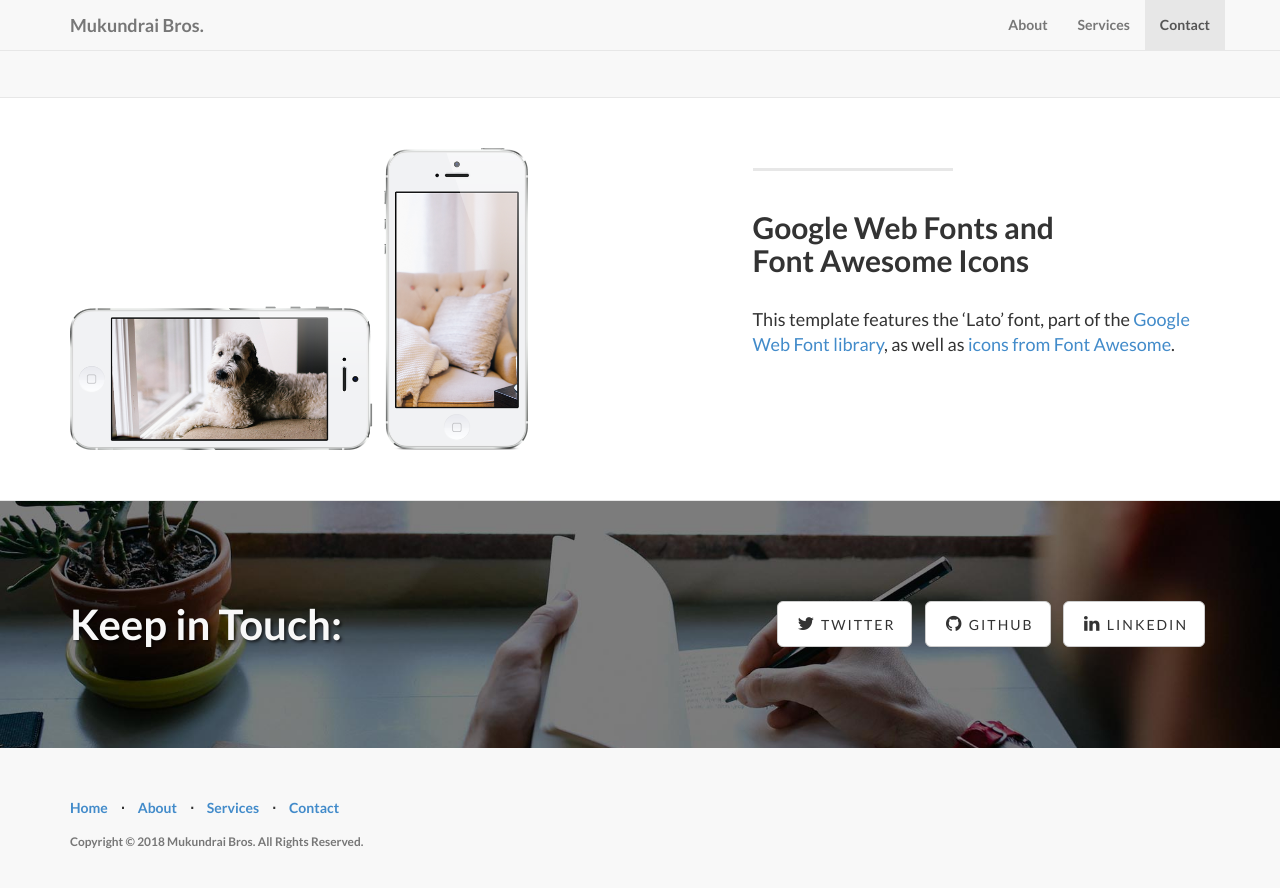
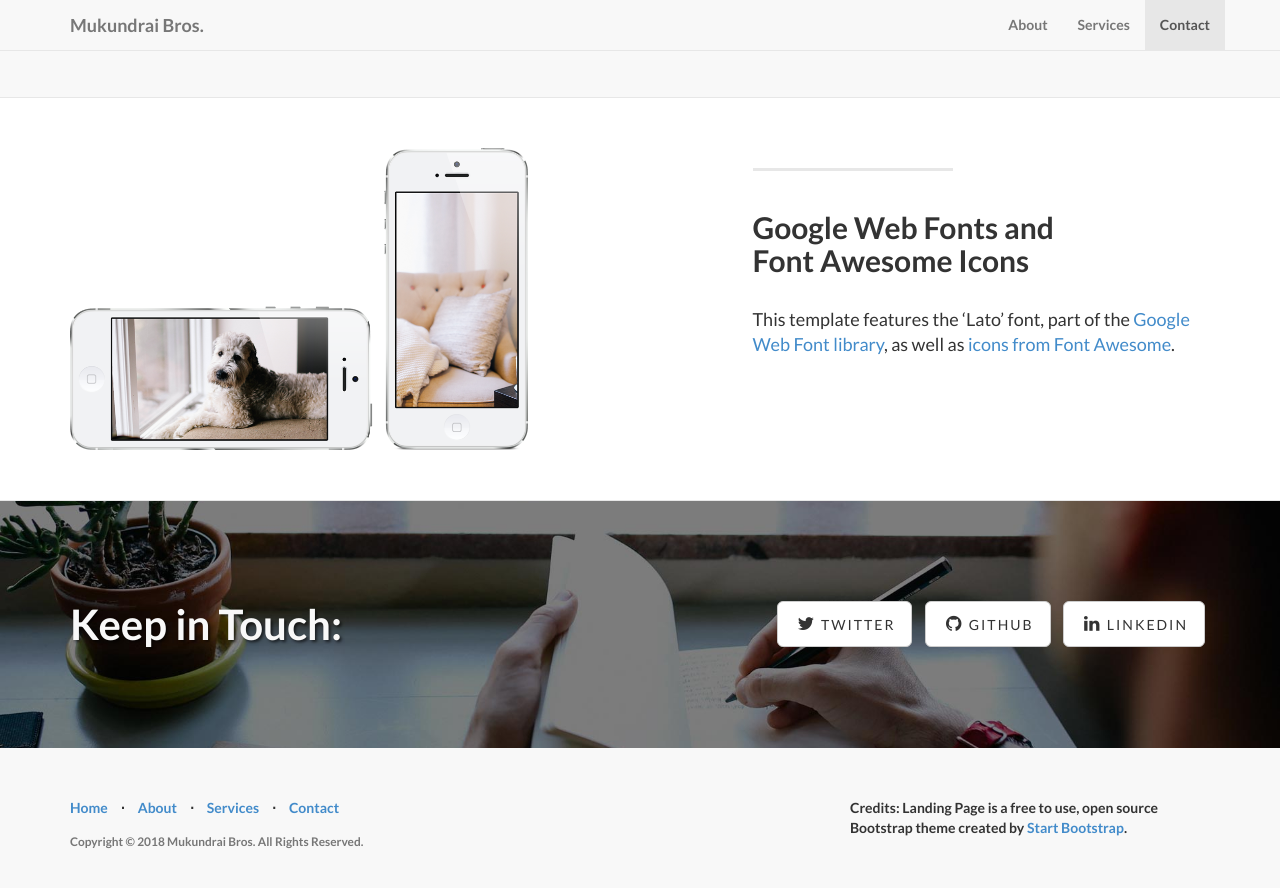
Before and after one commit to mukundraibros/mukundrai, a Jekyll site: the page built from index.html, in a window 1280 px wide and 900 px high, scrolled down 1902 px. Shown: the top 888 px of the window. Built offline with Jekyll 4.4.1, drawn with Linux system fonts in a browser that asks for light colours.

Commit message:
added credits

```diff
--- a/_config.yml
+++ b/_config.yml
@@ -11,6 +11,8 @@
   head meta (for Google search results) and in your feed.xml site
   description.
 copyright: 'Copyright &copy; 2018 Mukundrai Bros. All Rights Reserved.'
+credits: 'Credits: Landing Page is a free to use, open source Bootstrap theme created by <a href="http://startbootstrap.com/">Start Bootstrap</a>.'
+
 
 # ----------------------- #
 #    Jekyll & Plugins     #
```
